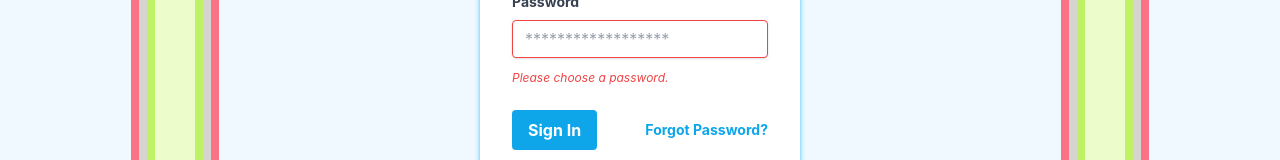
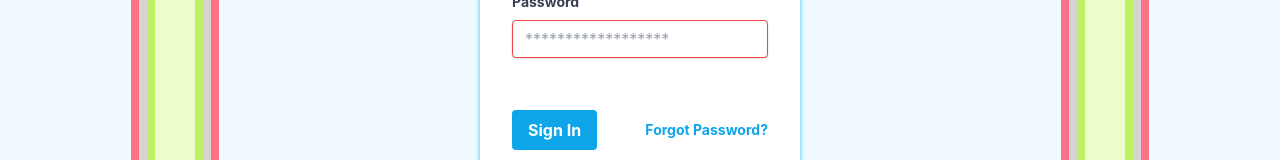
Before and after one commit to stujmar/pwa-playground, a React (Create React App) app: page / in a window 1280 px wide. Shown: the part 388-548 px from the top of the page. Built offline with nearby package versions, Linux system fonts and the light colour scheme.

Commit message:
[sm] got form error message to be conditional on local error state for the form

```diff
--- a/src/components/Form.js
+++ b/src/components/Form.js
@@ -1,6 +1,8 @@
-import React from 'react';
+import React, { useState } from 'react';
 
 const Form = () => {
+  const [error, setError] = useState(false);
+
   return (
   <div class="w-full max-w-xs mt-12">
     <form class="bg-white shadow-md shadow-sky-400 rounded-lg px-8 pt-6 pb-8 mb-4">
@@ -15,7 +17,9 @@ const Form = () => {
           Password
         </label>
         <input class="shadow appearance-none border border-red-500 rounded w-full py-2 px-3 text-gray-700 mb-3 leading-tight focus:outline-none focus:shadow-outline" id="password" type="password" placeholder="******************" />
-        <p class="text-red-500 text-xs italic">Please choose a password.</p>
+        <div className="h-4">
+          {error ? <p class="text-red-500 text-xs italic">Please choose a password.</p> : null}
+        </div>
       </div>
       <div class="flex items-center justify-between">
         <button class="bg-sky-500 hover:bg-sky-700 text-white font-bold py-2 px-4 rounded focus:outline-none focus:shadow-outline" type="button">
```
